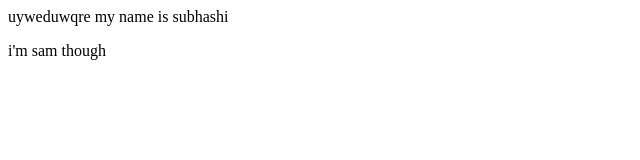
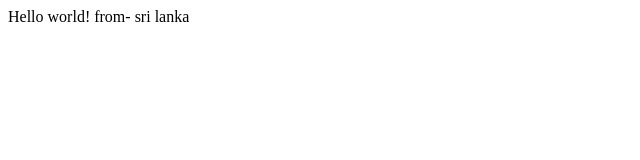
Before and after one commit to subhashi-dissanayake/hello-world, a plain HTML site: page index.html in a window 1280 px wide. Shown: the whole page, without its empty margins (0-640 px from the left). Drawn offline with Linux system fonts and the light colour scheme.

Commit message:
changed to say hi to the world

```diff
--- a/index.html
+++ b/index.html
@@ -1,2 +1 @@
-<p>uyweduwqre my name is subhashi </p>
-<p> i'm sam though</p>
+<p>Hello world! from- sri lanka</p>
```
